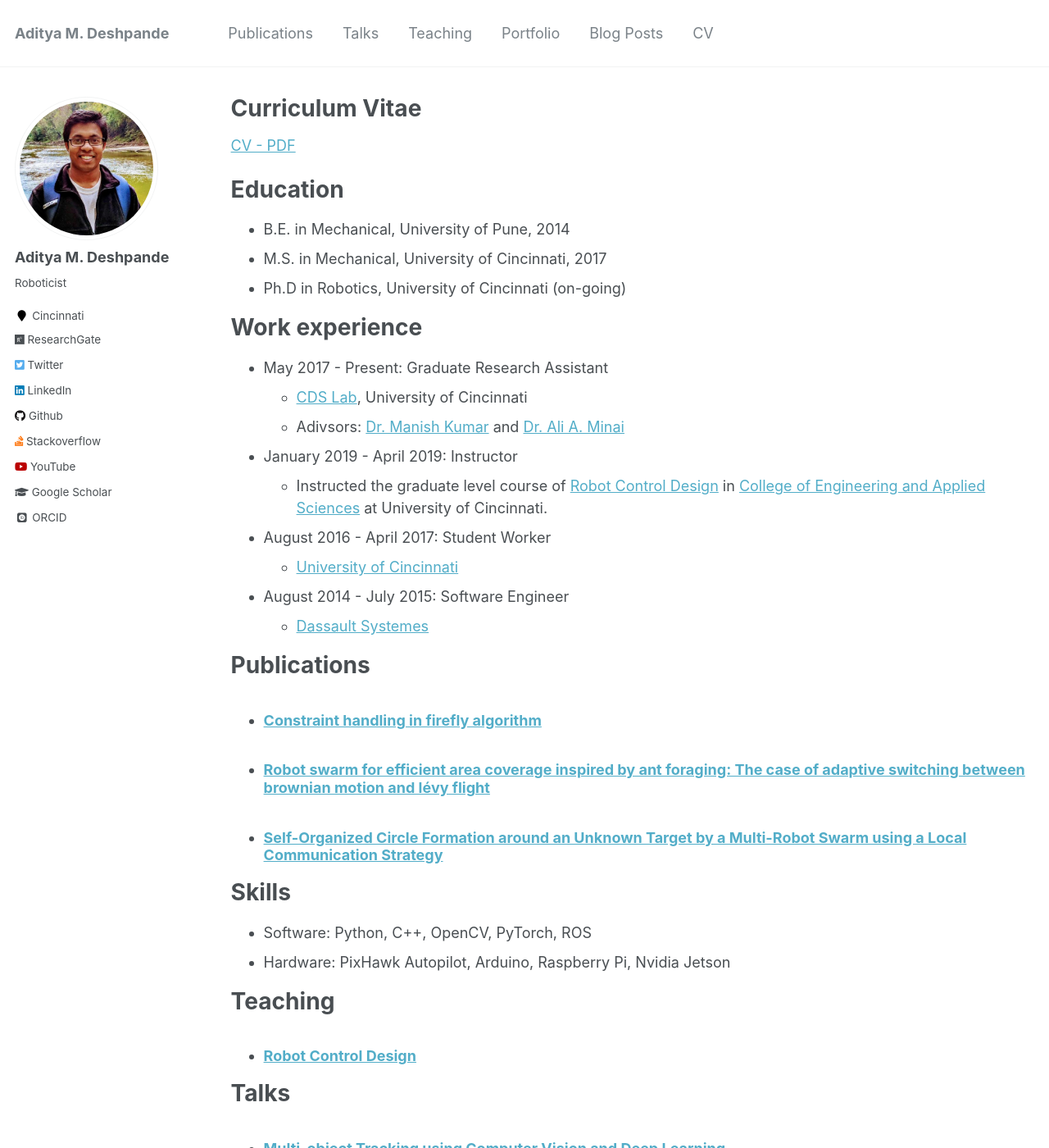
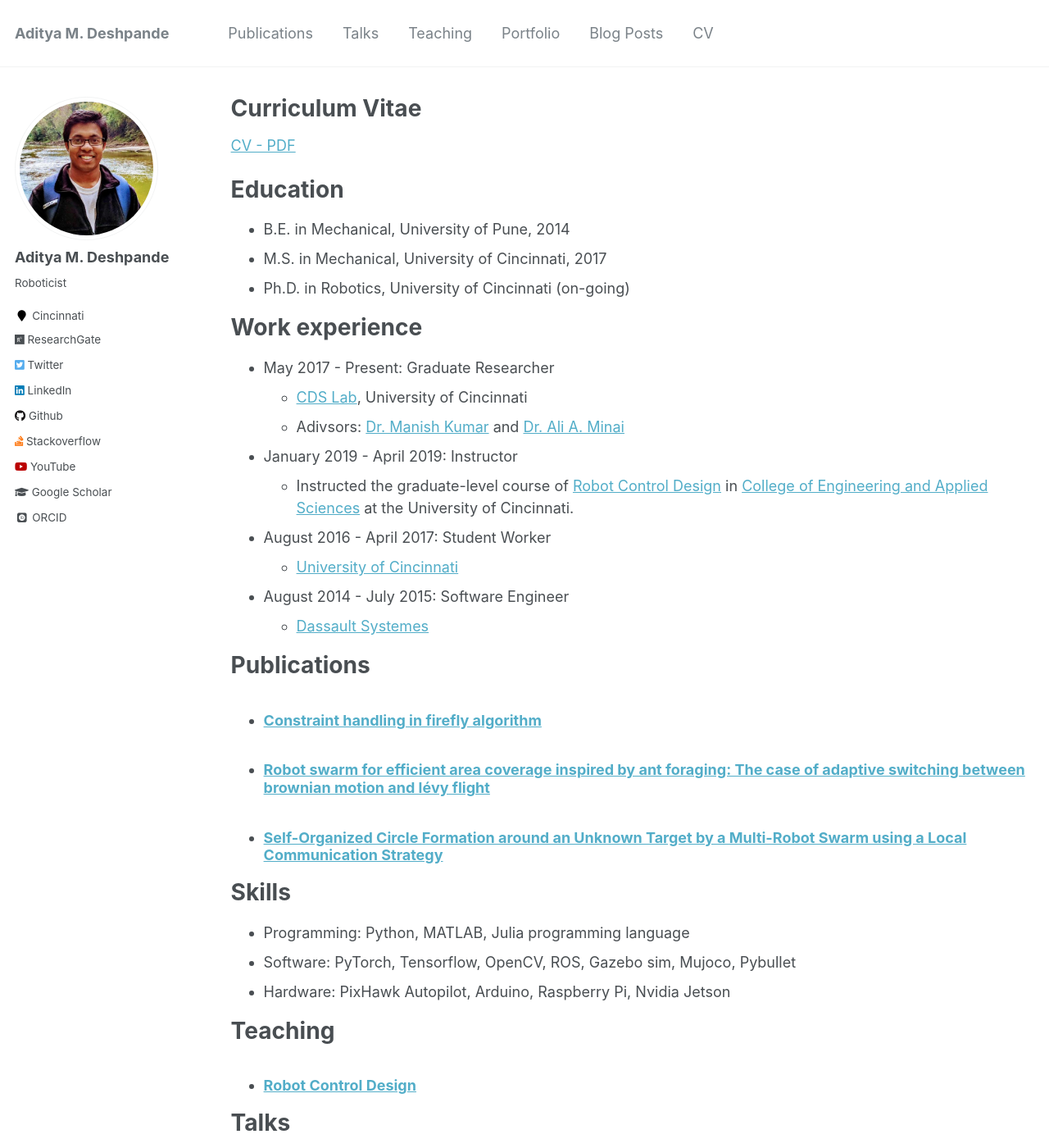
Before and after one commit to adipandas/adipandas.github.io, a Jekyll site: the page built from _pages/cv.md, in a window 1280 px wide and 1400 px high. Shown: the whole window at 82% size. Built offline with Jekyll 4.4.1, drawn with Linux system fonts in a browser that asks for light colours; some web fonts are replaced.

Commit message:
Update cv.md

```diff
--- a/_pages/cv.md
+++ b/_pages/cv.md
@@ -15,18 +15,18 @@ Education
 ====
 * B.E. in Mechanical, University of Pune, 2014
 * M.S. in Mechanical, University of Cincinnati, 2017
-* Ph.D in Robotics, University of Cincinnati (on-going)
+* Ph.D. in Robotics, University of Cincinnati (on-going)
 
 Work experience
 ======
 
-* May 2017 - Present: Graduate Research Assistant
+* May 2017 - Present: Graduate Researcher
   * [CDS Lab](https://ceas.uc.edu/research/centers-labs/cooperative-distributed-systems-lab.html), University of Cincinnati
   <!-- * Duties included: Tagging issues -->
   * Adivsors: [Dr. Manish Kumar](https://researchdirectory.uc.edu/p/kumarmu) and [Dr. Ali A. Minai](https://eecs.ceas.uc.edu/~aminai/)
 
 * January 2019 - April 2019: Instructor
-  * Instructed the graduate level course of [Robot Control Design](https://adipandas.github.io/teaching/2019-spring-teaching-1) in [College of Engineering and Applied Sciences](https://ceas.uc.edu/) at University of Cincinnati.
+  * Instructed the graduate-level course of [Robot Control Design](https://adipandas.github.io/teaching/2019-spring-teaching-1) in [College of Engineering and Applied Sciences](https://ceas.uc.edu/) at the University of Cincinnati.
 
 * August 2016 - April 2017: Student Worker
   * [University of Cincinnati](https://www.uc.edu/)
@@ -43,7 +43,8 @@ Publications
 
 Skills
 ======
-* Software: Python, C++, OpenCV, PyTorch, ROS
+* Programming: Python, MATLAB, Julia programming language
+* Software: PyTorch, Tensorflow, OpenCV, ROS, Gazebo sim, Mujoco, Pybullet
 * Hardware: PixHawk Autopilot, Arduino, Raspberry Pi, Nvidia Jetson
 
 Teaching
```
Also changed, not shown: other parts of _pages/cv.md (+0 -6 lines).
